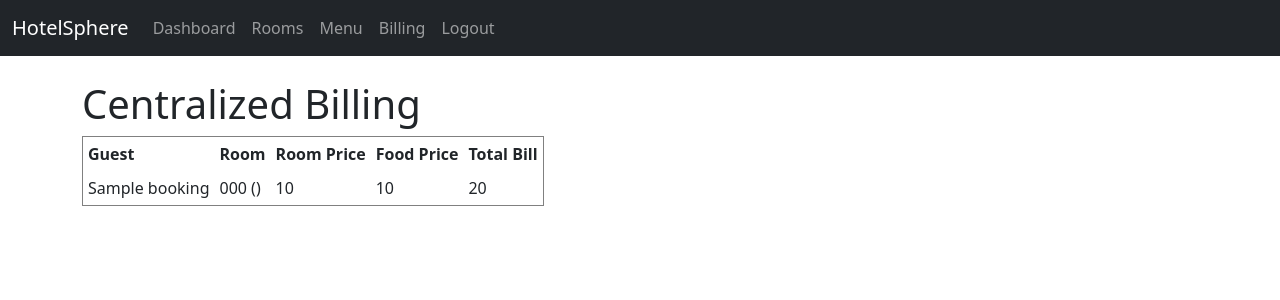
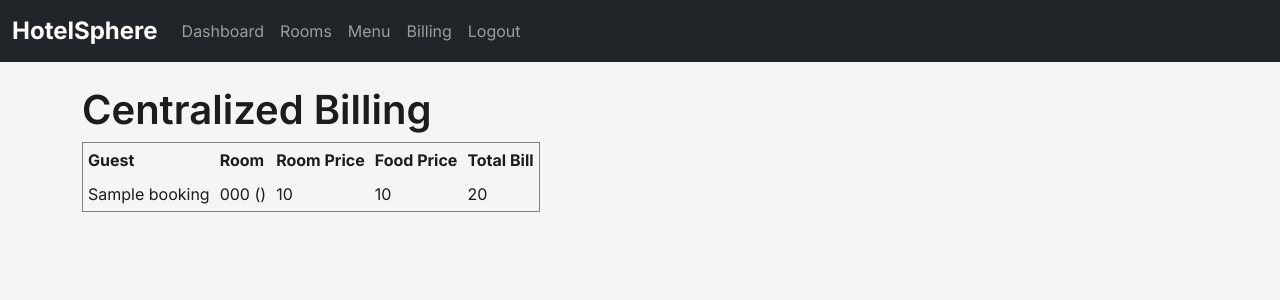
Before and after one commit to sushantg57/hotelsphere, a PHP site: page /admin/billing.php in a window 1280 px wide. Shown: the top 300 px of the page. Run offline with PHP 8.4, Linux system fonts and the light colour scheme; the visitor is signed in with stand-in values (Sample User, id 1); tables that the repository leaves empty or names only in its code hold one stand-in row (values such as "Sample post"); some libraries are stand-ins or nearby versions.

Commit message:
Update header.php

```diff
--- a/includes/header.php
+++ b/includes/header.php
@@ -10,7 +10,41 @@ if (session_status() == PHP_SESSION_NONE) {
     <title>HotelSphere</title>
     <!-- Bootstrap CSS -->
     <link href="https://cdn.jsdelivr.net/npm/bootstrap@5.3.2/dist/css/bootstrap.min.css" rel="stylesheet">
+    <link href="https://fonts.googleapis.com/css2?family=Inter:wght@400;600;700&display=swap" rel="stylesheet">
     <script src="https://cdn.jsdelivr.net/npm/bootstrap@5.3.2/dist/js/bootstrap.bundle.min.js"></script>
+    <style>
+body {
+    font-family: 'Inter', sans-serif;
+    background-color: #f5f5f7;
+    color: #1c1c1e;
+}
+.navbar-brand {
+    font-weight: 700;
+    font-size: 1.5rem;
+}
+.nav-link {
+    font-weight: 500;
+}
+.card {
+    border-radius: 12px;
+    box-shadow: 0 4px 12px rgba(0,0,0,0.08);
+}
+.btn-primary {
+    background-color: #0a84ff;
+    border: none;
+    border-radius: 8px;
+}
+.btn-primary:hover {
+    background-color: #0066cc;
+}
+.table {
+    background-color: #fff;
+    border-radius: 12px;
+}
+h1, h2, h3 {
+    font-weight: 600;
+}
+</style>
 </head>
 <body>
 <?php include "navbar.php"; ?>
```
